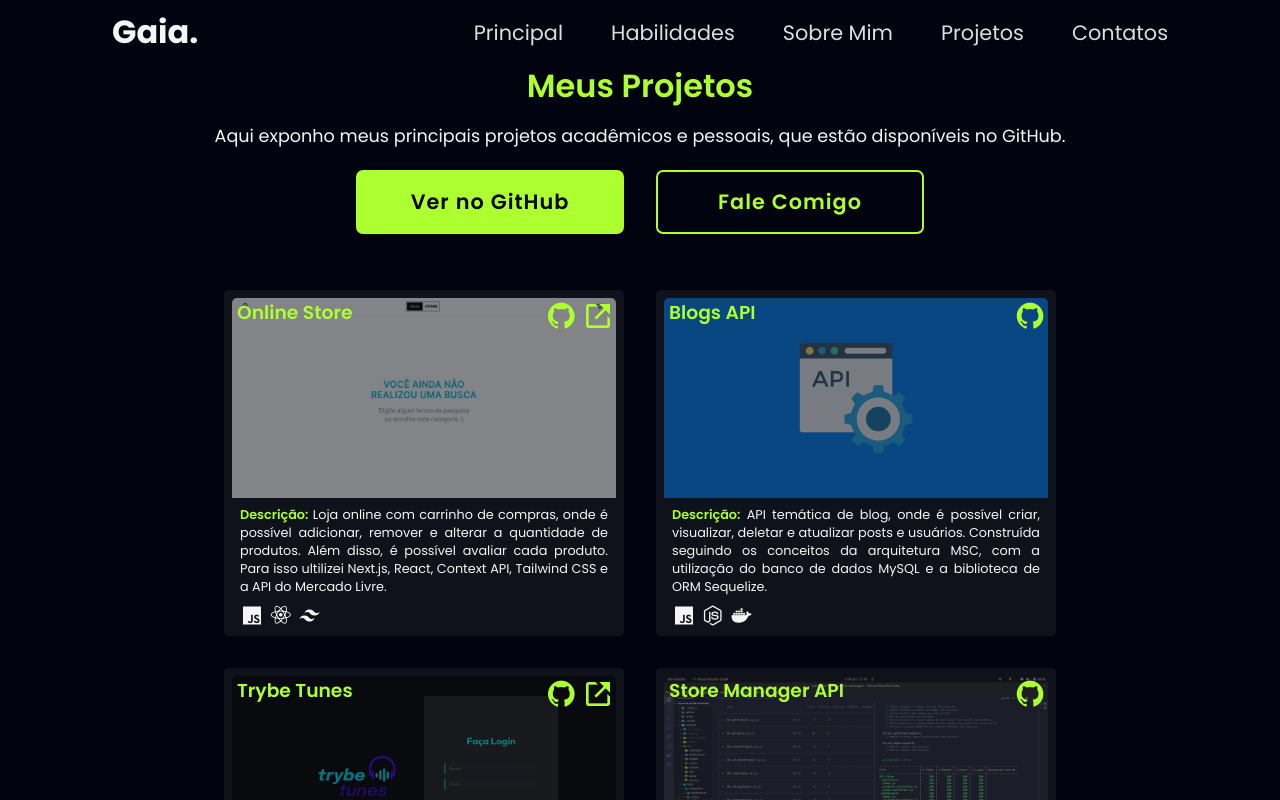
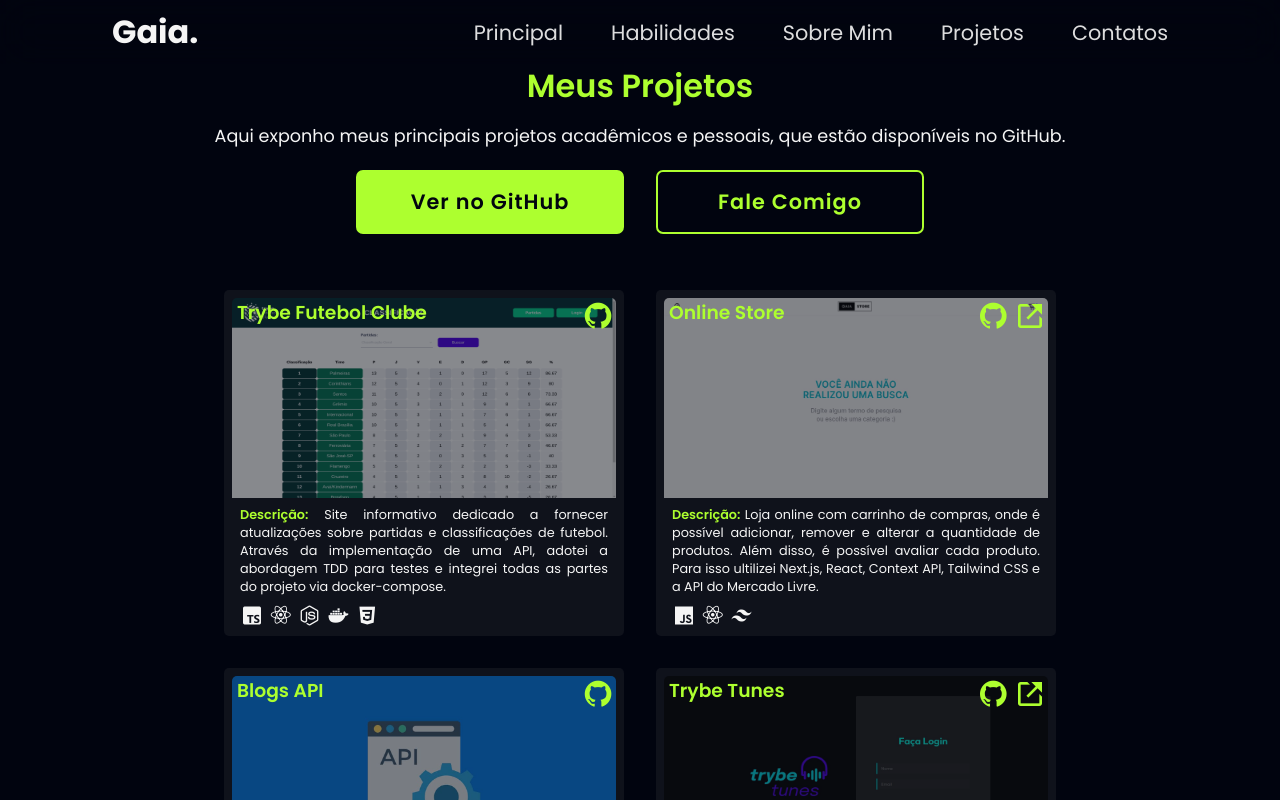
Before and after one commit to vitorGaia/vitorGaia.github.io, a React (Vite) app: page /projects in a window 1280 px wide. Shown: the top 800 px of the page. Built offline with nearby package versions, Linux system fonts and the light colour scheme.

Commit message:
feat: adiciona projeto tfc.

```diff
--- a/src/dataProjects.js
+++ b/src/dataProjects.js
@@ -4,8 +4,17 @@
 import trybeWalletThumb from './Images/trybeWalletThumb.jpg';
 import onlineStoreThumb from './Images/onlineStoreThumb.jpg';
 import blogsAPIThumb from './Images/blogsAPIThumb.jpg';
+import tfcThumb from './Images/tfcThumb.png';
 
 const dataProjects = [
+  {
+    projectName: 'Trybe Futebol Clube',
+    deployLink: 'no deployed',
+    repositoryLink: 'https://github.com/vitorGaia/trybe-futebol-clube',
+    thumbNail: tfcThumb,
+    description: 'Site informativo dedicado a fornecer atualizações sobre partidas e classificações de futebol. Através da implementação de uma API, adotei a abordagem TDD para testes e integrei todas as partes do projeto via docker-compose.',
+    usedSkills: ['typescript', 'react', 'nodejs', 'docker', 'css3'],
+  },
   {
     projectName: 'Online Store',
     deployLink: 'https://gaia-online-store.vercel.app/',
```
Also changed, not shown: src/Images/tfcThumb.png (added), 1 other file (tests, documents, lock files or other folders).
